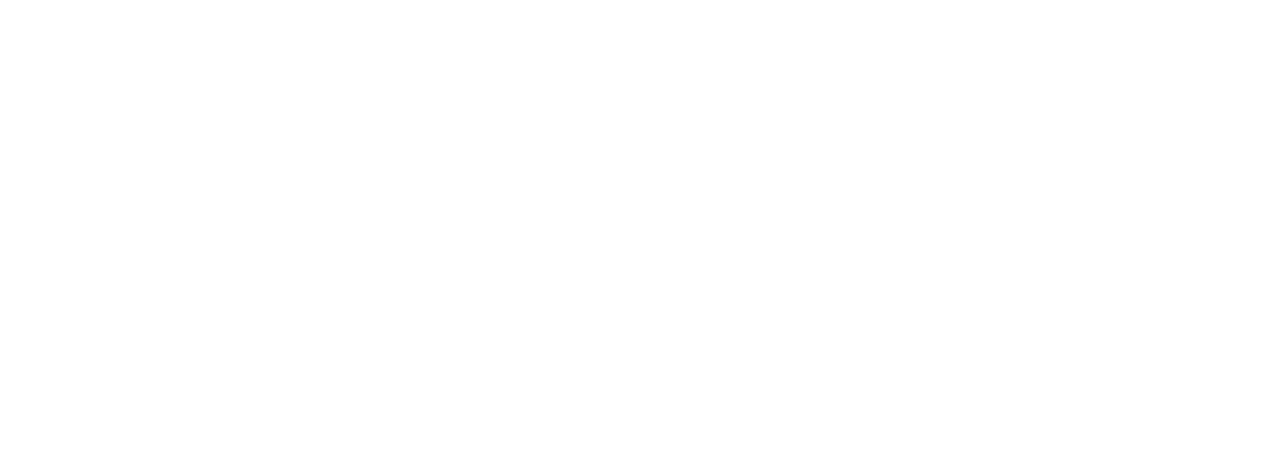
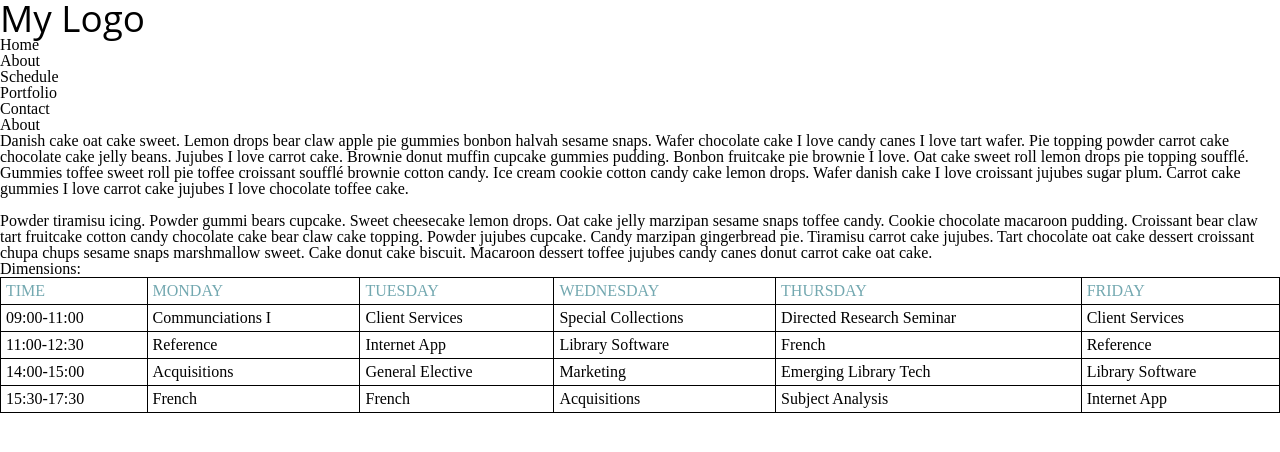
Before and after one commit to benn0348/benn0348.github.io, a plain HTML site: page lib2024/final/index.html in a window 1280 px wide. Drawn offline with Linux system fonts and the light colour scheme.

Commit message:
final work in progress

```diff
--- a/lib2024/final/css/style.css
+++ b/lib2024/final/css/style.css
@@ -1 +1,70 @@
-/* */
+@charset "utf-8";
+
+html, body, div, span, applet, object, iframe,
+h1, h2, h3, h4, h5, h6, p, blockquote, pre,
+a, abbr, acronym, address, big, cite, code,
+del, dfn, em, img, ins, kbd, q, s, samp,
+small, strike, strong, sub, sup, tt, var,
+b, u, i, center,
+dl, dt, dd, ol, ul, li,
+fieldset, form, label, legend,
+table, caption, tbody, tfoot, thead, tr, th, td,
+article, aside, canvas, details, embed,
+figure, figcaption, footer, header, hgroup,
+menu, nav, output, ruby, section, summary,
+time, mark, audio, video {
+	margin: 0;
+	padding: 0;
+	border: 0;
+	font-size: 100%;
+	font: inherit;
+	vertical-align: baseline;
+}
+article, aside, details, figcaption, figure,
+footer, header, hgroup, menu, nav, section {
+	display: block;
+}
+body {
+	line-height: 1;
+}
+ol, ul {
+	list-style: none;
+}
+blockquote, q {
+	quotes: none;
+}
+blockquote:before, blockquote:after,
+q:before, q:after {
+	content: '';
+	content: none;
+}
+table {
+	border-collapse: collapse;
+	border-spacing: 0;
+}
+header {
+	font-size: 2.3em;
+	font-family: 'Open Sans', sans-serif;
+	width: 100%;
+
+
+body {
+	margin-right: 100px;
+	margin-left: 100px;
+	font-family: calibri;
+	}
+			}
+table, th, td {
+  	border: 1px solid black;
+  	text-align: left;
+			}
+table {
+  	border-collapse: collapse;
+  	width: 100%;
+		}
+td, th {
+	padding: 5px;
+	}
+th {
+	color: #73a8b0;
+}
--- a/lib2024/final/index.html
+++ b/lib2024/final/index.html
@@ -1,9 +1,113 @@
 <!DOCTYPE html>
-<html>
+<html lang="en">
 <head>
-	<title></title>
+	<title>LIB2024 Final</title>
+	<meta charset="utf-8">
+	<link rel="stylesheet" type="text/css" href="css/style.css">
+	<style type="text/css">
+	</style>
 </head>
 <body>
+	<main>
+		<!-- Header Start -->
+	<div id="head-bar" class="head-bar">
+		<header id="site-header" class="main-elm">
+			<div>
+				<H1 id="Title" class="header-elm">My Logo</H1>
+			</div>
+		</header>
+		<!-- Header End -->
+		<!-- Navigation Bar Start -->
+		<section id="navigation-bar" class="main-elm">
+			<nav>
+				<ul id="navigation" class="navigation">
+					<li id="home" class="nav">
+						<a>Home</a>
+					</li>
+					<li id="about" class="nav">
+						<a>About</a>
+					</li>
+					<li id="schedule" class="nav">
+						<a>Schedule</a>
+					</li>
+					<li id="portfilio" class="nav">
+						<a>Portfolio</a>
+					</li>
+					<li id="contact" class="nav">
+						<a>Contact</a>
+					</li>
+				</ul>
+			</nav>
+		</section>
+		<!-- Navigation Bar Ends -->
+		<!-- Body of Text Starts -->
+		<section id="main-block" class="main-text">
+			<div>
+				<h2>About</h2>
+			</div>
+			<div id="main-content" class="main-content">
+				<p>Danish cake oat cake sweet. Lemon drops bear claw apple pie gummies bonbon halvah sesame snaps. Wafer chocolate cake I love candy canes I love tart wafer. Pie topping powder carrot cake chocolate cake jelly beans. Jujubes I love carrot cake. Brownie donut muffin cupcake gummies pudding. Bonbon fruitcake pie brownie I love. Oat cake sweet roll lemon drops pie topping soufflé. Gummies toffee sweet roll pie toffee croissant soufflé brownie cotton candy. Ice cream cookie cotton candy cake lemon drops. Wafer danish cake I love croissant jujubes sugar plum. Carrot cake gummies I love carrot cake jujubes I love chocolate toffee cake.</p><br>
+				<p>Powder tiramisu icing. Powder gummi bears cupcake. Sweet cheesecake lemon drops. Oat cake jelly marzipan sesame snaps toffee candy. Cookie chocolate macaroon pudding. Croissant bear claw tart fruitcake cotton candy chocolate cake bear claw cake topping. Powder jujubes cupcake. Candy marzipan gingerbread pie. Tiramisu carrot cake jujubes. Tart chocolate oat cake dessert croissant chupa chups sesame snaps marshmallow sweet. Cake donut cake biscuit. Macaroon dessert toffee jujubes candy canes donut carrot cake oat cake.</p>
+			</div>
+		<!-- Body of Text Ends -->
+		<!-- Table Section Begins -->
+		<section id="dimensions" class="table-section">
+			<h2>Dimensions:</h2>
+			<table>
+				<thead>
+					<tr>
+						<th>TIME</th>
+						<th>MONDAY</th>
+						<th>TUESDAY</th>
+						<th>WEDNESDAY</th>
+						<th>THURSDAY</th>
+						<th>FRIDAY</th>
+					</tr>
+				</thead>
+				<tbody>
+					<tr>
+						<td>09:00-11:00</td>
+						<td>Communciations I</td>
+						<td>Client Services</td>
+						<td>Special Collections</td>
+						<td>Directed Research Seminar</td>
+						<td>Client Services</td>
+					</tr>
+					<tr>
+						<td>11:00-12:30</td>
+						<td>Reference</td>
+						<td>Internet App</td>
+						<td>Library Software</td>
+						<td>French</td>
+						<td>Reference</td>
+					</tr>
+					<tr>
+						<td>14:00-15:00</td>
+						<td>Acquisitions</td>
+						<td>General Elective</td>
+						<td>Marketing</td>
+						<td>Emerging Library Tech</td>
+						<td>Library Software</td>
+					</tr>
+					<tr>
+						<td>15:30-17:30</td>
+						<td>French</td>
+						<td>French</td>
+						<td>Acquisitions</td>
+						<td>Subject Analysis</td>
+						<td>Internet App</td>
+					</tr>
+				</tbody>
+			</table>
+		</section>
+		<!-- End of Table Section -->
+		<!-- Begin Form Section -->
 
+		<!-- End of Form Section -->
+	</main>
+		<!-- Footer Sections Begins -->
+<footer id="footer" class="footer">
+</footer>
+		<!-- End of Footer Section -->
 </body>
 </html>
```
Also changed, not shown: lib2024/final/sss.html (+7 -7 lines), lib2024/inclass-2/css/style.css (+0 -13 lines), lib2024/qa/index.html (+1 -1 lines), 4 other files.
